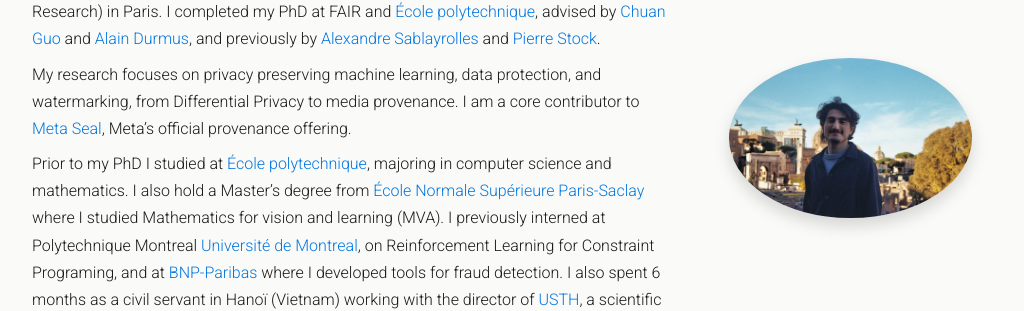
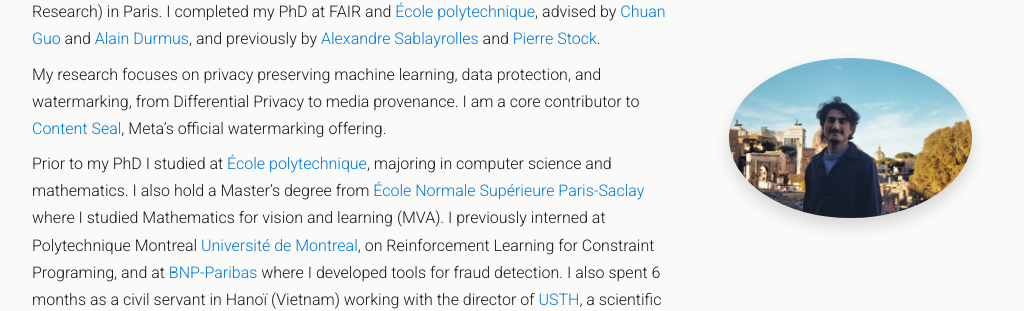
Before and after one commit to sandertom/sandertom.github.io, a Jekyll site: the page built from _pages/home.md, in a window 1280 px wide and 1400 px high. Shown: the part 378-689 px from the top of the window, without its empty margins (123-1147 px from the left). Built offline with Jekyll 4.4.1, drawn with Linux system fonts in a browser that asks for light colours; nearby versions of some CDN libraries; a style sheet for code colours, icons or effects is not loaded; some of the changed text lies outside the part shown.

Commit message:
Rename Meta Seal to Content Seal

```diff
--- a/_pages/home.md
+++ b/_pages/home.md
@@ -20,7 +20,7 @@ news: true  # includes a list of news items
 
   I am a Senior Research Scientist at [Meta Superintelligence Labs - FAIR](https://ai.meta.com/research/) (Fundamental AI Research) in Paris. I completed my PhD at FAIR and [École polytechnique](https://www.polytechnique.edu/en), advised by [Chuan Guo](https://scholar.google.com/citations?user=0gp5M-kAAAAJ&hl=en) and [Alain Durmus](https://scholar.google.fr/citations?user=nqLKv6EAAAAJ&hl=fr), and previously by [Alexandre Sablayrolles](https://scholar.google.fr/citations?hl=fr&user=Wy8wM-cAAAAJ) and [Pierre Stock](https://scholar.google.fr/citations?hl=fr&user=3e2-59cAAAAJ).
 
-  My research focuses on privacy preserving machine learning, data protection, and watermarking, from Differential Privacy to media provenance. I am a core contributor to [Meta Seal](https://github.com/facebookresearch/watermark-anything), Meta's official provenance offering.
+  My research focuses on privacy preserving machine learning, data protection, and watermarking, from Differential Privacy to media provenance. I am a core contributor to [Content Seal](https://facebookresearch.github.io/content-seal/), Meta's official watermarking offering.
 
   Prior to my PhD I studied at [École polytechnique](https://www.polytechnique.edu/en), majoring in computer science and mathematics.
   I also hold a Master's degree from [École Normale Supérieure Paris-Saclay](https://www.universite-paris-saclay.fr/en) where I studied Mathematics for vision and learning (MVA).
@@ -38,12 +38,12 @@ news: true  # includes a list of news items
 <div class="row">
   <div class="col-md-6 col-lg-3 mb-4">
     <div style="border: 1px solid var(--global-border-color); border-radius: 0.5em; overflow: hidden; height: 100%; display: flex; flex-direction: column;">
-      <a href="https://ai.meta.com/blog/meta-seal-media-provenance-watermarking/" target="_blank" style="display: flex; align-items: center; justify-content: center; background: var(--global-bg-color); min-height: 180px; padding: 0.5rem;">
+      <a href="https://facebookresearch.github.io/content-seal/" target="_blank" style="display: flex; align-items: center; justify-content: center; background: var(--global-bg-color); min-height: 180px; padding: 0.5rem;">
         <img src="/assets/img/icon.png" class="img-fluid" style="max-height: 120px; object-fit: contain;">
       </a>
       <div style="padding: 0.8rem; flex: 1; display: flex; flex-direction: column;">
-        <h5><a href="https://ai.meta.com/blog/meta-seal-media-provenance-watermarking/" target="_blank">Meta Seal</a></h5>
-        <p style="font-size: 0.85rem; flex: 1;">Core contributor to Meta's official media provenance offering. My open-source projects WAM and TextSeal power this release.</p>
+        <h5><a href="https://facebookresearch.github.io/content-seal/" target="_blank">Content Seal</a></h5>
+        <p style="font-size: 0.85rem; flex: 1;">Core contributor to Meta's official watermarking offering. My open-source projects WAM and TextSeal power this release.</p>
         <span class="badge" style="background-color: var(--global-theme-color); color: white; align-self: flex-start;">Product</span>
       </div>
     </div>
@@ -55,7 +55,7 @@ news: true  # includes a list of news items
       </a>
       <div style="padding: 0.8rem; flex: 1; display: flex; flex-direction: column;">
         <h5><a href="/publications/wam/">Watermark Anything</a></h5>
-        <p style="font-size: 0.85rem; flex: 1;">SOTA image watermarking with localization. 1.1k+ ⭐ on <a href="https://github.com/facebookresearch/watermark-anything">GitHub</a>. Core engine behind Meta Seal.</p>
+        <p style="font-size: 0.85rem; flex: 1;">SOTA image watermarking with localization. 1.1k+ ⭐ on <a href="https://github.com/facebookresearch/watermark-anything">GitHub</a>. Core engine behind Content Seal.</p>
         <span class="badge" style="background-color: var(--global-theme-color); color: white; align-self: flex-start;">ICLR 2025</span>
       </div>
     </div>
```
Also changed, not shown: _pages/about.md (+1 -1 lines).
